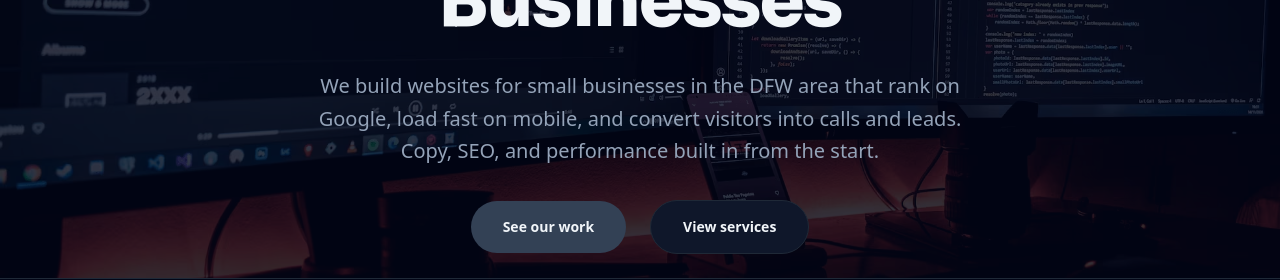
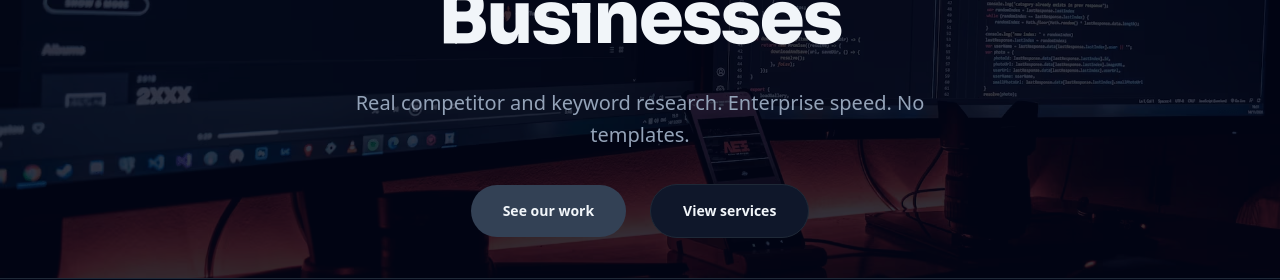
Before and after one commit to bwoodson72/portfolio-final, a Next.js app: page / in a window 1280 px wide. Shown: the part 443-723 px from the top of the page. Built offline with nearby package versions, Linux system fonts and the light colour scheme; no server answers.

Commit message:
chore: update hero subheadline to highlight research, speed, and custom solutions

```diff
--- a/src/content/portfolio.ts
+++ b/src/content/portfolio.ts
@@ -66,7 +66,7 @@ export const INTAKE_URL = "https://docs.google.com/forms/d/e/1FAIpQLSfP-GqX9W9T9
 export const siteContent: SiteContent = {
   hero: {
     headline: "Custom Website Design and Local SEO for Small Businesses",
-    subheadline: "We build websites for small businesses in the DFW area that rank on Google, load fast on mobile, and convert visitors into calls and leads. Copy, SEO, and performance built in from the start.",
+    subheadline: "Real competitor and keyword research. Enterprise speed. No templates.",
     ctaPrimary: "See our work",
     ctaSecondary: "View services"
   },
```
